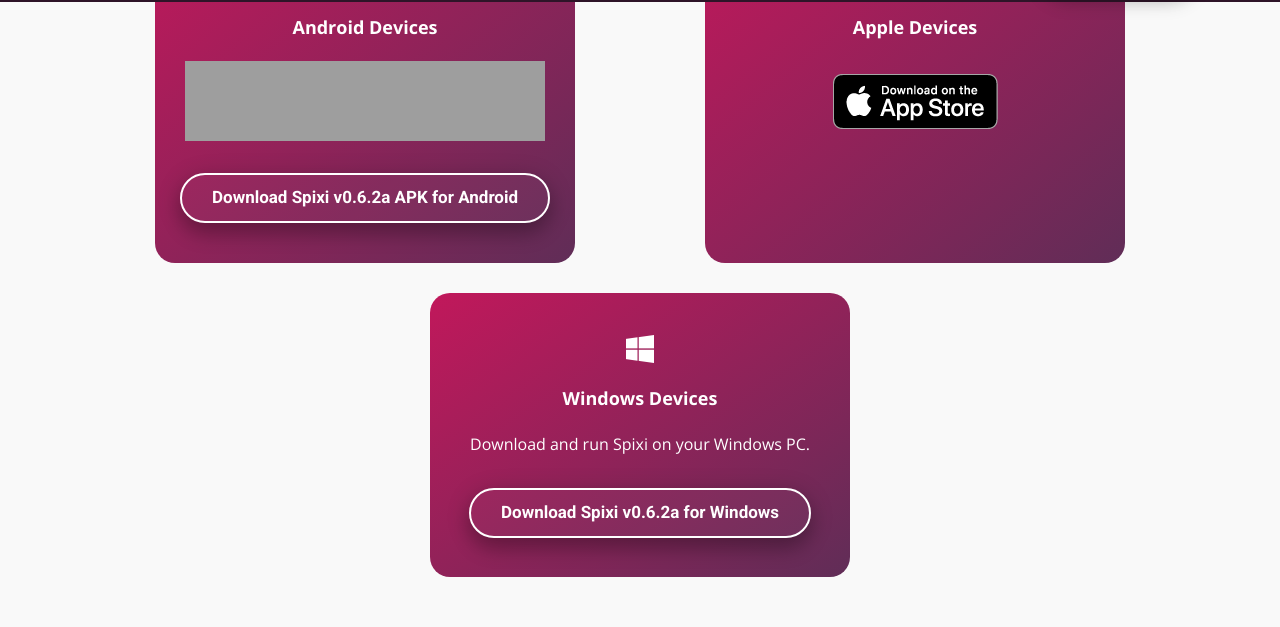
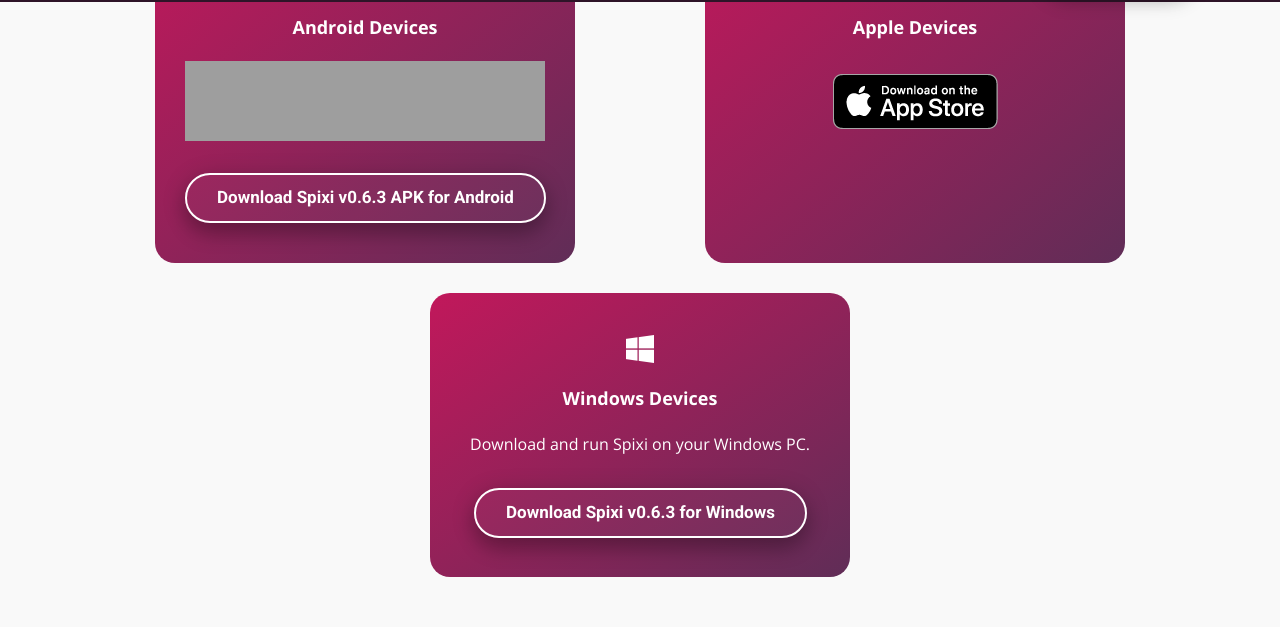
Before and after one commit to ProjectIxian/Spixi-website, a Jekyll site: the page built from download.md, in a window 1280 px wide and 900 px high, scrolled down 481 px. Shown: the part 73-700 px from the top of the window. Built offline with Jekyll 4.4.1, drawn with Linux system fonts in a browser that asks for light colours; nearby versions of some CDN libraries; grey boxes are pictures that could not be loaded.

Commit message:
Spixi-v0.6.3

```diff
--- a/_layouts/default.html
+++ b/_layouts/default.html
@@ -93,7 +93,7 @@
                                 <ul class="nav-links">
                                     <li><a href="https://play.google.com/store/apps/details?id=io.ixian.spixi" target="_blank">Android</a></li>
                                     <li><a href="https://apps.apple.com/us/app/spixi-im-wallet/id1506931056" target="_blank">iPhone &amp; iPad</a></li>
-                                    <li><a href="https://github.com/ProjectIxian/Spixi/releases/download/v0.6.2a/Spixi-v0.6.2a-Win.zip">Windows PC</a></li>
+                                    <li><a href="https://github.com/ProjectIxian/Spixi/releases/download/v0.6.3/Spixi-v0.6.3-Win.zip">Windows PC</a></li>
                                     <!--<li><a href="#">Linux</a></li>-->
                                 </ul>
                             </div>
--- a/download.md
+++ b/download.md
@@ -21,8 +21,8 @@
                     <img alt="Get it on Google Play" src="https://play.google.com/intl/en_us/badges/static/images/badges/en_badge_web_generic.png" style="height:80px"/>
                 </a>
             </p>
-            <a href="https://github.com/ProjectIxian/Spixi/releases/download/v0.6.2a/Spixi-v0.6.2a-Android.apk">
-                <button class="btn btn-primary text-left radial-fill" type="button">Download Spixi v0.6.2a APK for Android</button>
+            <a href="https://github.com/ProjectIxian/Spixi/releases/download/v0.6.3/Spixi-v0.6.3-Android.apk">
+                <button class="btn btn-primary text-left radial-fill" type="button">Download Spixi v0.6.3 APK for Android</button>
             </a>
         </div>
         <div class="col-md-3 col-xl-6 col-md-5 mb-3 downloadBoxSmall">
@@ -38,8 +38,8 @@
             <i class="fab fa-windows d-xl-flex justify-content-xl-center justify-content-center"></i>
             <strong>Windows Devices</strong>
             <p class="text-center">Download and run Spixi on your Windows PC.</p>
-            <a href="https://github.com/ProjectIxian/Spixi/releases/download/v0.6.2a/Spixi-v0.6.2a-Win.zip">
-                <button class="btn btn-primary text-left radial-fill" type="button">Download Spixi v0.6.2a for Windows</button>
+            <a href="https://github.com/ProjectIxian/Spixi/releases/download/v0.6.3/Spixi-v0.6.3-Win.zip">
+                <button class="btn btn-primary text-left radial-fill" type="button">Download Spixi v0.6.3 for Windows</button>
             </a>
         </div>
     </div>
```
